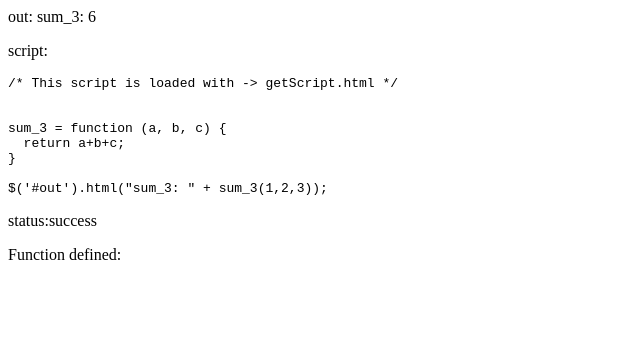
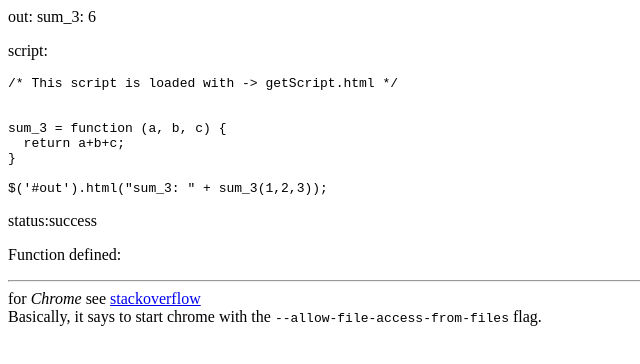
Before and after one commit to ReneNyffenegger/about-jQuery, a plain HTML site: page api/getScript.html in a window 1280 px wide. Shown: the whole page, without its empty margins (0-640 px from the left). Drawn offline with nearby package versions, Linux system fonts and the light colour scheme.

Commit message:
--allow-file-access-from-file

```diff
--- a/api/getScript.html
+++ b/api/getScript.html
@@ -35,5 +35,15 @@
 
   <p>Function defined: <span id='def'></span>
 
+  <hr>
+
+
+      for <i>Chrome</i> see
+         <a href='http://stackoverflow.com/questions/3430638/accessing-relative-urls-via-ajax-from-file-content'>stackoverflow</a><br>
+      Basically, it says to start chrome with the
+         <code>--allow-file-access-from-files</code>
+      flag.
+
+
 </body>
 </html>
```
